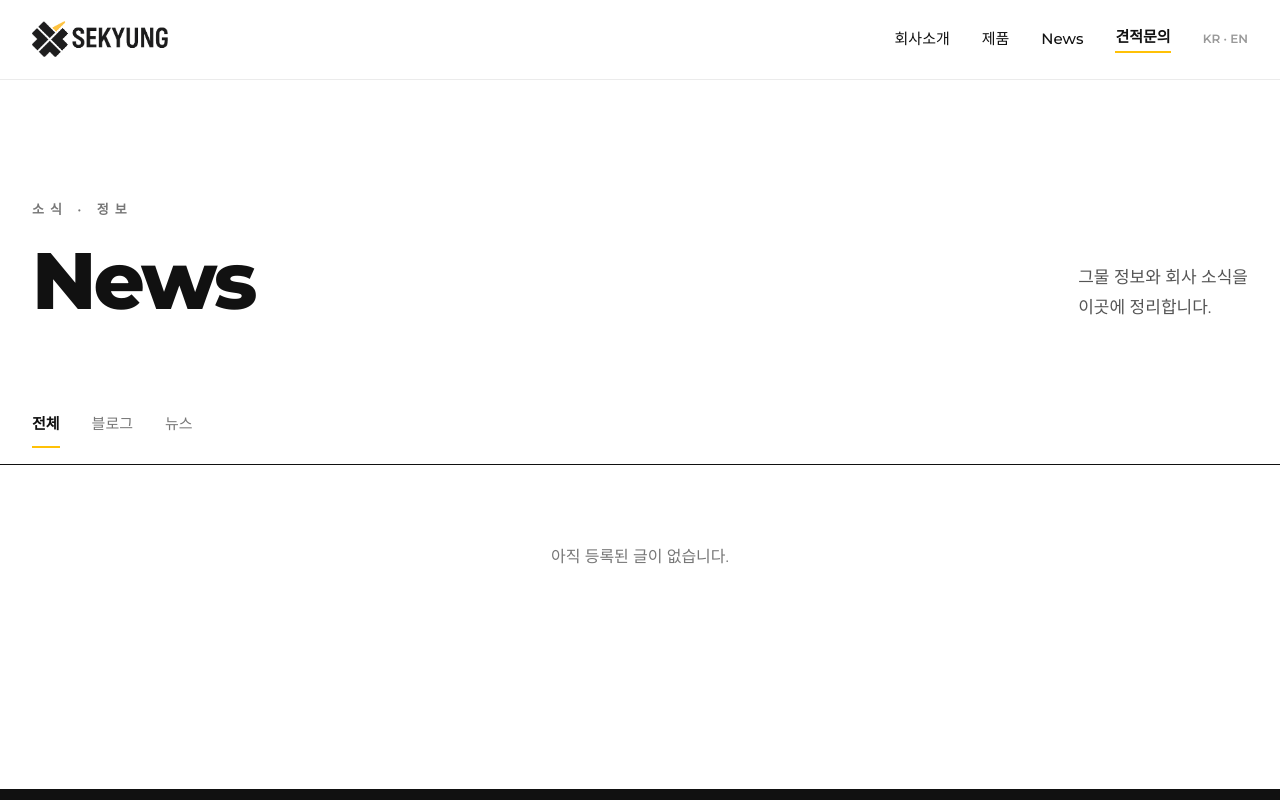
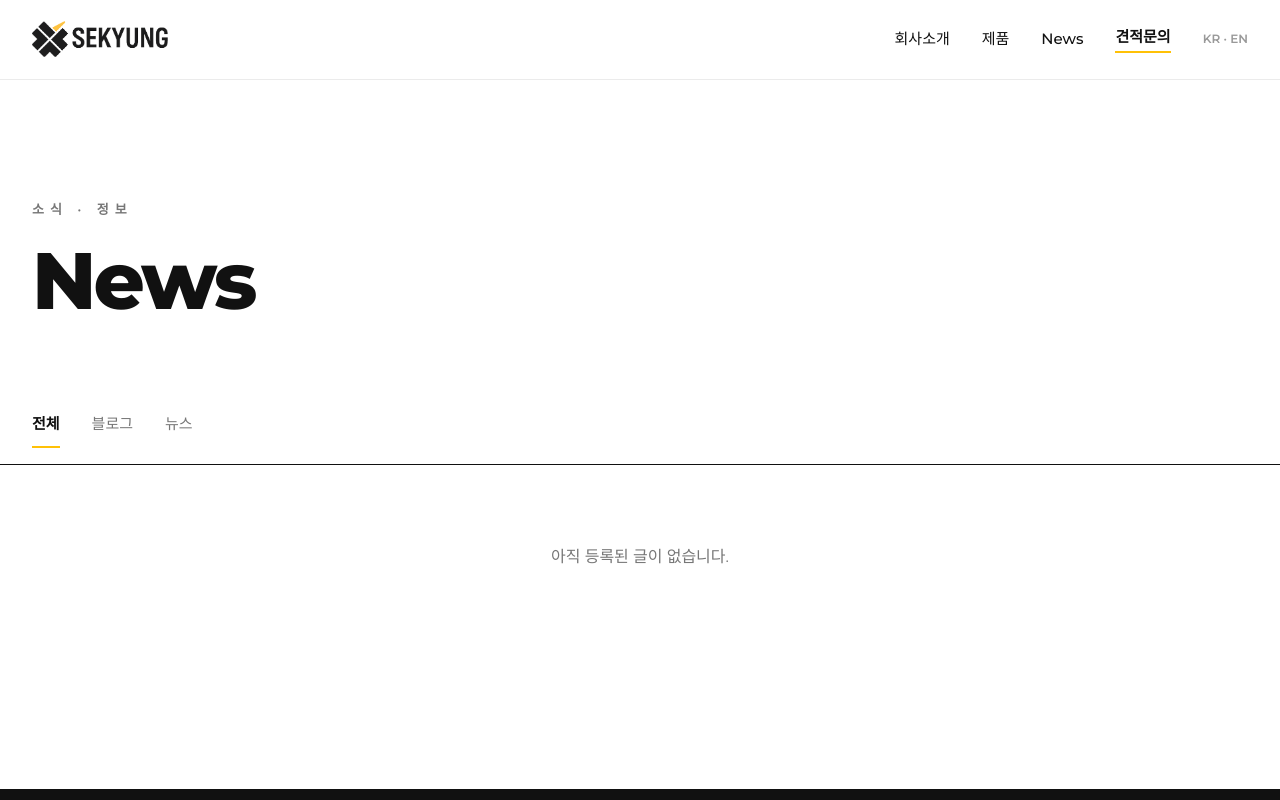
Before and after one commit to sekyungnetadmin/sekyungtex, a Next.js app: page /ko/news in a window 1280 px wide. Shown: the top 800 px of the page. Built offline with nearby package versions, Linux system fonts and the light colour scheme.

Commit message:
News 페이지 안내 문구 삭제
Co-Authored-By: Claude Opus 5.5 <noreply@anthropic.com>
Claude-Session: https://claude.ai/code/session_016Jpnc8ur7Bp4cNEGJ4pZN2

```diff
--- a/app/ko/news/page.tsx
+++ b/app/ko/news/page.tsx
@@ -21,11 +21,6 @@ export default function NewsPage({ searchParams }: { searchParams?: { type?: str
           <span className="ko-en text-[13px] font-semibold tracking-[6px] text-[#777]">소식 · 정보</span>
           <h1 className="ko-en m-0 text-[44px] font-extrabold leading-[1.05] tracking-[-2px] md:text-[80px] md:tracking-[-3px]">News</h1>
         </div>
-        <p className="m-0 max-w-[420px] text-[17px] leading-[1.8] text-[#555]">
-          그물 정보와 회사 소식을
-          <br />
-          이곳에 정리합니다.
-        </p>
       </section>
 
       <nav aria-label="카테고리" className="mx-auto flex max-w-[1280px] flex-wrap gap-8 px-6 pb-4 md:px-8">
```
